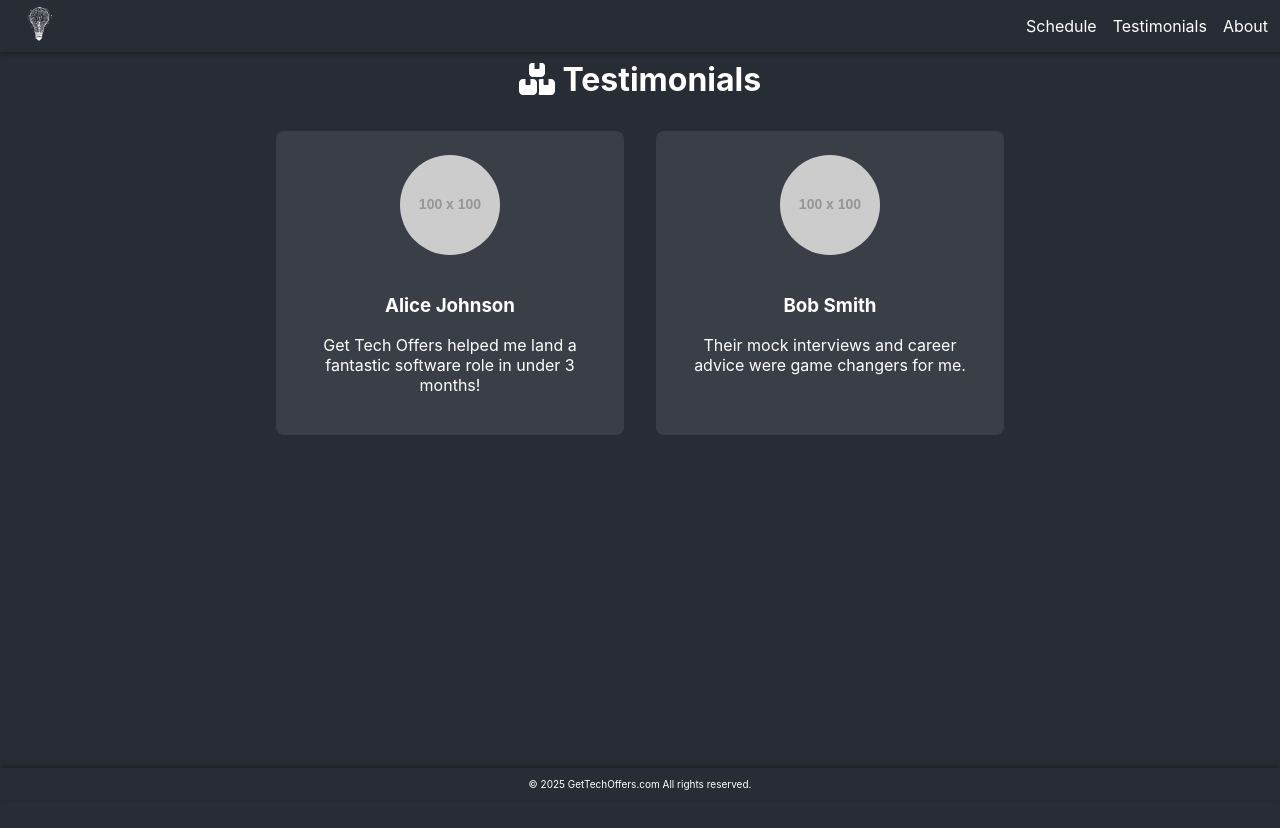
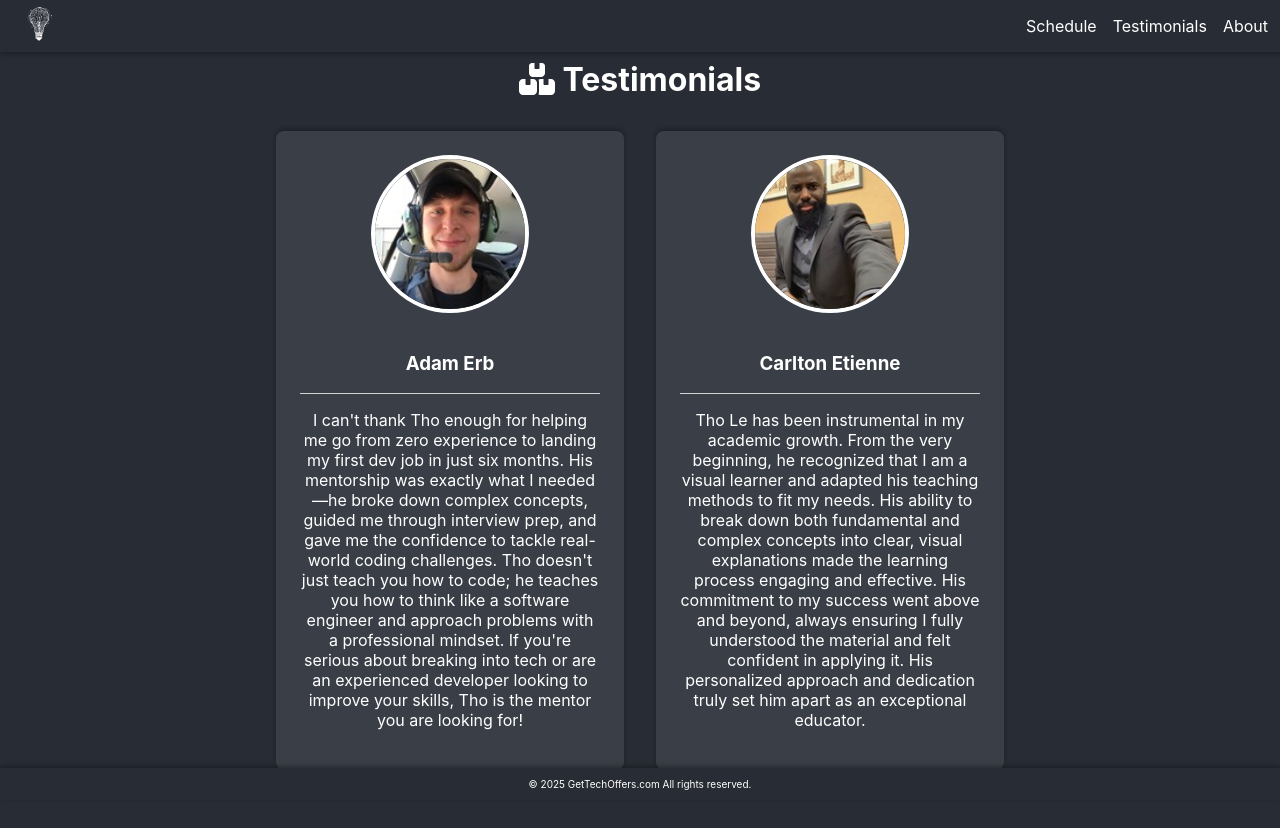
Before and after one commit to tinh2/coaching, a React (Create React App) app: page /testimonials in a window 1280 px wide. Shown: the top 828 px of the page. Built offline with nearby package versions, Linux system fonts and the light colour scheme.

Commit message:
ramp up the testimonials page

```diff
--- a/src/AboutPage.js
+++ b/src/AboutPage.js
@@ -18,7 +18,7 @@ const AboutPage = () => {
 
         <main className="about-container">
           <p>
-            Hello, I’m Tho Le. I’m a dedicated software engineering professional
+            Hello, I’m Tho. I’m a dedicated software engineering professional
             with over 10 years of industry experience and a passion for helping
             fellow developers achieve their career goals.
           </p>
--- a/src/TestimonialsPage.js
+++ b/src/TestimonialsPage.js
@@ -7,14 +7,14 @@ import "./css/TestimonialsPage.css";
 
 const testimonials = [
   {
-    name: "Alice Johnson",
-    text: "Get Tech Offers helped me land a fantastic software role in under 3 months!",
-    image: "https://via.placeholder.com/100",
+    name: "Carlton Etienne",
+    text: "Tho Le has been instrumental in my academic growth. From the very beginning, he recognized that I am a visual learner and adapted his teaching methods to fit my needs. His ability to break down both fundamental and complex concepts into clear, visual explanations made the learning process engaging and effective. His commitment to my success went above and beyond, always ensuring I fully understood the material and felt confident in applying it. His personalized approach and dedication truly set him apart as an exceptional educator.",
+    image: "/carlton.jpg",
   },
   {
-    name: "Bob Smith",
-    text: "Their mock interviews and career advice were game changers for me.",
-    image: "https://via.placeholder.com/100",
+    name: "Adam Erb",
+    text: "I can't thank Tho enough for helping me go from zero experience to landing my first dev job in just six months. His mentorship was exactly what I needed—he broke down complex concepts, guided me through interview prep, and gave me the confidence to tackle real-world coding challenges. Tho doesn't just teach you how to code; he teaches you how to think like a software engineer and approach problems with a professional mindset. If you're serious about breaking into tech or are an experienced developer looking to improve your skills, Tho is the mentor you are looking for!",
+    image: "/adam.jpg",
   },
 ];
 
@@ -29,7 +29,9 @@ const TestimonialsPage = () => {
           </h1>
         </header>
         <main className="testimonials-container">
-          {testimonials.map((testimonial, index) => (
+          {testimonials
+            .sort((a, b) => a.name.localeCompare(b.name))
+            .map((testimonial, index) => (
               <div className="testimonial" key={index}>
                 <img
                   src={testimonial.image}
@@ -37,6 +39,7 @@ const TestimonialsPage = () => {
                   className="testimonial-image"
                 />
                 <h3>{testimonial.name}</h3>
+                <hr />
                 <p>{testimonial.text}</p>
               </div>
             ))}
--- a/src/css/AboutPage.css
+++ b/src/css/AboutPage.css
@@ -1,5 +1,9 @@
 .about-container {
-  padding: 0 20px 0 20px;
+  background-color: #3a3f47;
+  border-radius: 8px;
+  margin: 1.5rem;
+  padding: 1rem;
+  box-shadow: 0 -2px 5px rgba(0, 0, 0, 0.3);
 }
 
 .about-header {
--- a/src/css/TestimonialsPage.css
+++ b/src/css/TestimonialsPage.css
@@ -19,11 +19,16 @@
   padding: 1.5rem;
   max-width: 300px;
   text-align: center;
+  box-shadow: 0 -2px 5px rgba(0, 0, 0, 0.3);
 }
 
 .testimonial-image {
   border-radius: 50%;
   margin-bottom: 1rem;
+  width: 150px;
+  height: 150px;
+  object-fit: cover;
+  border: 4px solid #ffffff;
 }
 
 .footer {
@@ -37,3 +42,9 @@
   align-items: center;
   box-shadow: 0 -2px 5px rgba(0, 0, 0, 0.3);
 }
+
+hr {
+  height: 1px;
+  background-color: lightgrey;
+  border: none;
+}
```
Also changed, not shown: public/adam.jpg (added), public/carlton.jpg (added). Lines whose indentation alone changed are shown as unchanged.
